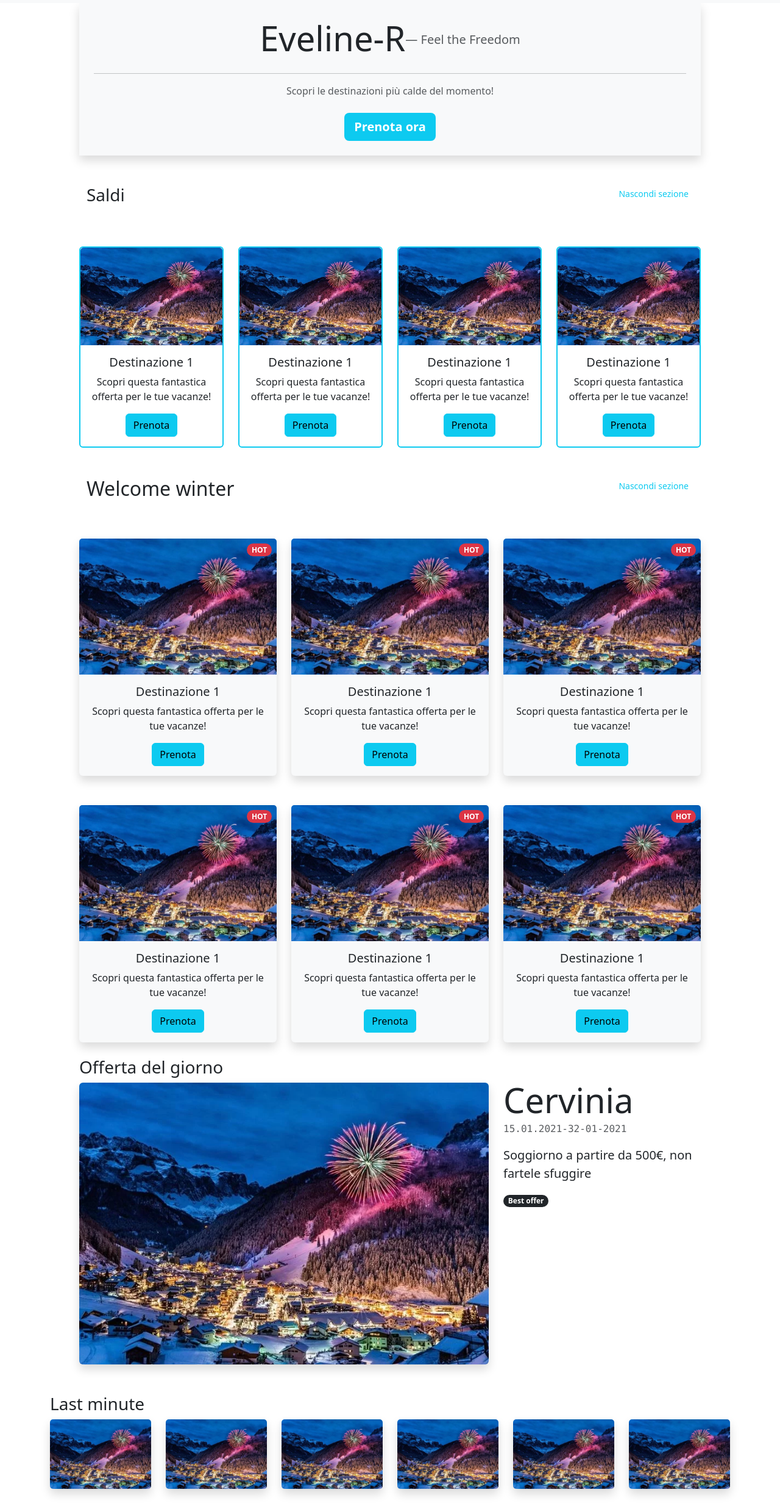
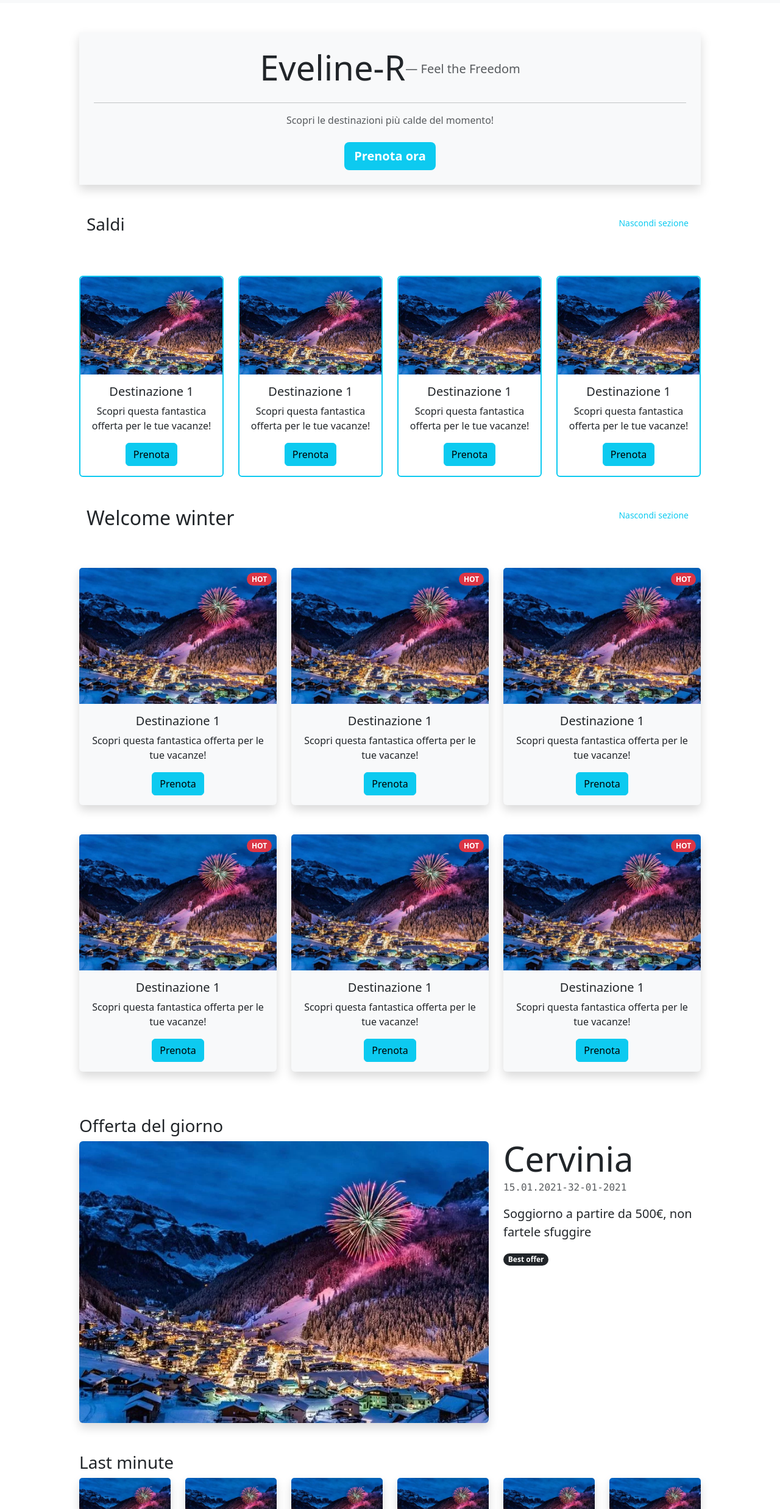
Before and after one commit to Ninfa-C/FS0924-U2-S2, a plain HTML site: page D2/index.html in a window 1280 px wide. Shown: the part 86-2560 px from the top of the page at 61% size. Drawn offline with nearby package versions, Linux system fonts and the light colour scheme.

Commit message:
my-5 to m-5

```diff
--- a/D2/index.html
+++ b/D2/index.html
@@ -51,7 +51,7 @@
   <main class="container">
 
 
-    <section class="d-flex align-items-center justify-content-center d-md-block px-5">
+    <section class="d-flex align-items-center justify-content-center d-md-block m-5">
       <div class="text-center bg-body-tertiary p-4 shadow border border-0">
         <div class="d-flex align-items-center justify-content-center">
           <h1 class="display-4 fw-light">Eveline-R</h1>
@@ -64,7 +64,7 @@
     </section>
 
 
-    <section id="saldi" class="px-5">
+    <section id="saldi" class="mx-5">
       <div class="container">
         <div class="my-5 d-flex justify-content-between">
           <h3>Saldi</h3>
@@ -131,7 +131,7 @@
     </section>
 
 
-    <section id="winter" class="px-5">
+    <section id="winter" class="mx-5">
       <div class="container">
         <div class="my-5 d-flex justify-content-between">
           <h2>Welcome winter</h2>
@@ -225,7 +225,7 @@
     </section>
 
 
-    <section class="d-none d-md-block mb-4 px-5">
+    <section class="d-none d-md-block mb-4 m-5">
       <div class="row g-4">
         <div class="col">
           <h3>Offerta del giorno</h3>
@@ -245,7 +245,7 @@
       </div>
     </section>
 
-    <section id="lastMinute" class="my-5">
+    <section id="lastMinute" class="m-5">
       <h3>Last minute</h3>
       <div class="row">
         <div class="col-6 col-md-4 col-lg-2 mb-4">
@@ -282,7 +282,7 @@
       </div>
     </section>
 
-    <section id="review" class="my-5 pt-5s">
+    <section id="review" class="m-5 pt-5s">
       <h2 class="text-center">Dicono di noi</h2>
       <div class="user pb-4 row ">
         <div class="col-2 ">
```
